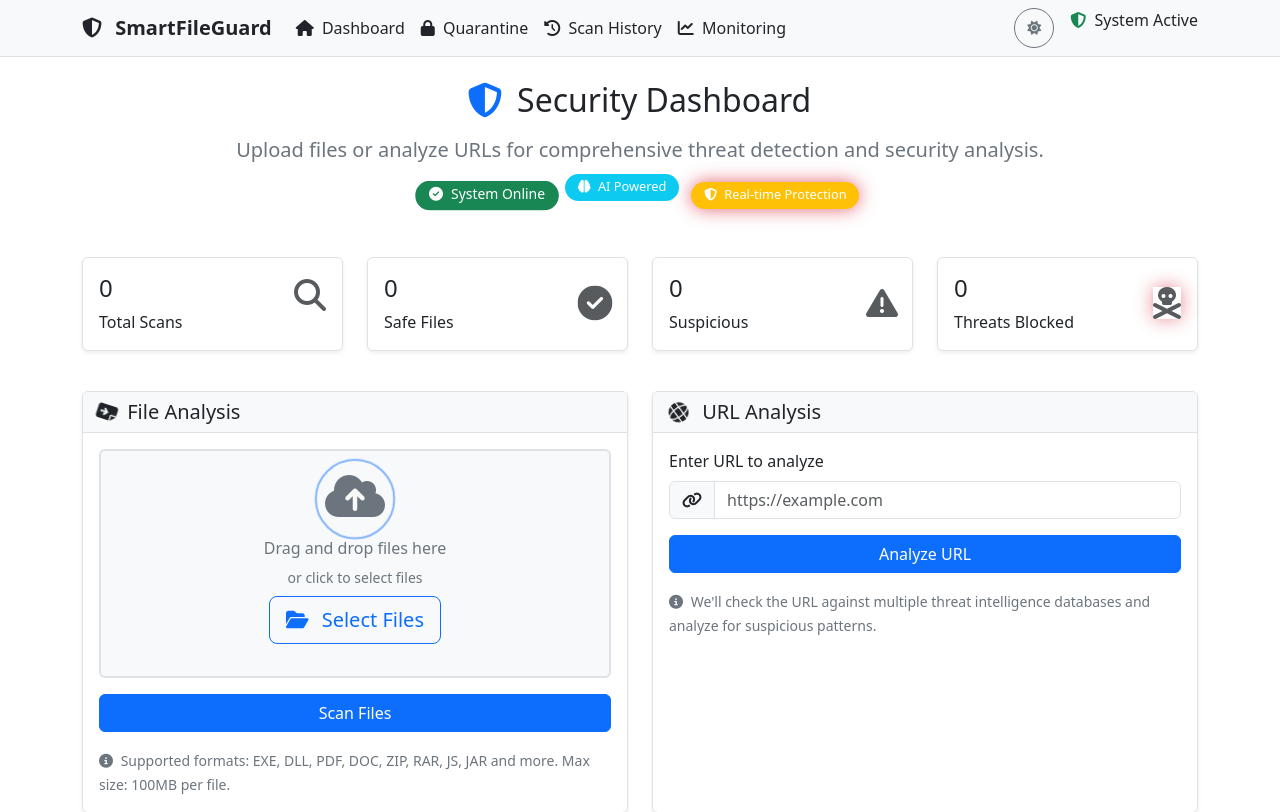
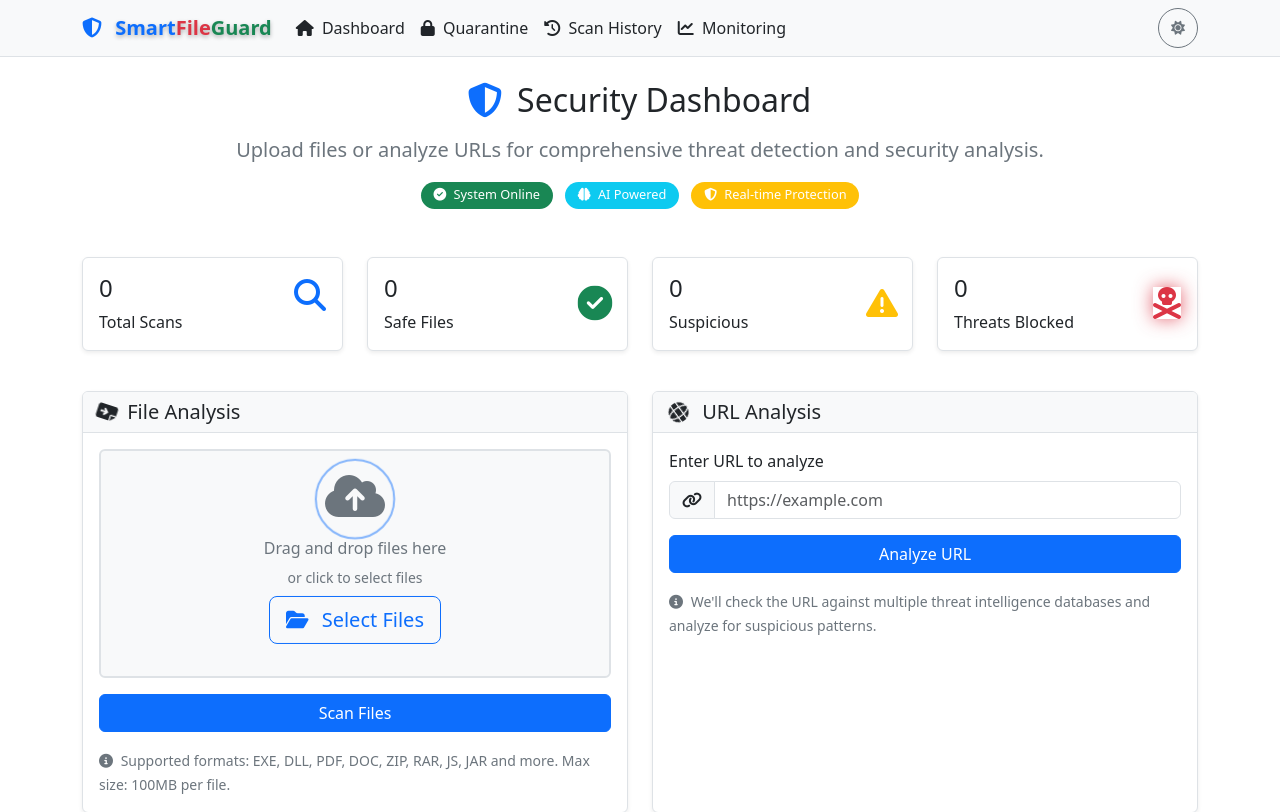
Before and after one commit to AmoakoJoseph/SmartFileGuard, a Flask app: page / in a window 1280 px wide. Shown: the top 812 px of the page. Run offline with Flask 3, Linux system fonts and the light colour scheme; some libraries are stand-ins or nearby versions.

Commit message:
Enhance UI with new brand text styling and improved icon color coding. Update navbar branding and badge animations for better visual appeal.

```diff
--- a/templates/base.html
+++ b/templates/base.html
@@ -54,6 +54,39 @@
 
         .navbar-brand, .nav-link, .navbar-text {
             color: var(--text-primary) !important;
+        }
+
+        /* Creative brand text styling */
+        .brand-text {
+            font-weight: bold;
+            font-size: 1.25rem;
+            text-shadow: 0 2px 4px rgba(0, 0, 0, 0.3);
+            transition: all 0.3s ease;
+        }
+
+        .brand-text:hover {
+            transform: scale(1.05);
+            text-shadow: 0 4px 8px rgba(0, 0, 0, 0.4);
+        }
+
+        .brand-text span {
+            display: inline-block;
+            transition: all 0.3s ease;
+        }
+
+        .brand-text:hover span:nth-child(1) {
+            color: #007bff !important;
+            text-shadow: 0 0 10px rgba(0, 123, 255, 0.5);
+        }
+
+        .brand-text:hover span:nth-child(2) {
+            color: #dc3545 !important;
+            text-shadow: 0 0 10px rgba(220, 53, 69, 0.5);
+        }
+
+        .brand-text:hover span:nth-child(3) {
+            color: #28a745 !important;
+            text-shadow: 0 0 10px rgba(40, 167, 69, 0.5);
         }
 
         .card {
@@ -446,8 +479,10 @@
     <nav class="navbar navbar-expand-lg navbar-dark bg-dark border-bottom">
         <div class="container">
             <a class="navbar-brand" href="{{ url_for('index') }}">
-                <i class="fas fa-shield-alt me-2"></i>
-                SmartFileGuard
+                <i class="fas fa-shield-alt me-2 text-primary"></i>
+                <span class="brand-text">
+                    <span class="text-primary">Smart</span><span class="text-danger">File</span><span class="text-success">Guard</span>
+                </span>
             </a>
 
             <button class="navbar-toggler" type="button" data-bs-toggle="collapse" data-bs-target="#navbarNav">
@@ -479,16 +514,10 @@
                 </ul>
 
                 <ul class="navbar-nav">
-                    <li class="nav-item me-3">
+                    <li class="nav-item">
                         <button class="btn btn-outline-secondary btn-sm" id="themeToggle" title="Toggle Theme">
                             <i class="fas fa-sun" id="themeIcon"></i>
                         </button>
-                    </li>
-                    <li class="nav-item">
-                        <span class="navbar-text">
-                            <i class="fas fa-shield-alt text-success me-1 animate-pulse"></i>
-                            System Active
-                        </span>
                     </li>
                 </ul>
             </div>
--- a/templates/index.html
+++ b/templates/index.html
@@ -16,15 +16,15 @@
                     Upload files or analyze URLs for comprehensive threat detection and security analysis.
                 </p>
                 <div class="mt-3 animate-fade-in-up" style="animation-delay: 0.4s;">
-                    <span class="badge bg-success me-2 animate-pulse">
+                    <span class="badge bg-success me-2">
                         <i class="fas fa-check-circle me-1"></i>
                         System Online
                     </span>
-                    <span class="badge bg-info me-2 animate-bounce">
+                    <span class="badge bg-info me-2">
                         <i class="fas fa-brain me-1"></i>
                         AI Powered
                     </span>
-                    <span class="badge bg-warning animate-glow">
+                    <span class="badge bg-warning">
                         <i class="fas fa-shield-alt me-1"></i>
                         Real-time Protection
                     </span>
@@ -44,7 +44,7 @@
                             <p class="card-text">Total Scans</p>
                         </div>
                         <div class="align-self-center">
-                            <i class="fas fa-search fa-2x opacity-75 animate-bounce"></i>
+                            <i class="fas fa-search fa-2x text-primary animate-bounce"></i>
                         </div>
                     </div>
                 </div>
@@ -60,7 +60,7 @@
                             <p class="card-text">Safe Files</p>
                         </div>
                         <div class="align-self-center">
-                            <i class="fas fa-check-circle fa-2x opacity-75 animate-pulse"></i>
+                            <i class="fas fa-check-circle fa-2x text-success animate-pulse"></i>
                         </div>
                     </div>
                 </div>
@@ -76,7 +76,7 @@
                             <p class="card-text">Suspicious</p>
                         </div>
                         <div class="align-self-center">
-                            <i class="fas fa-exclamation-triangle fa-2x opacity-75 animate-shake"></i>
+                            <i class="fas fa-exclamation-triangle fa-2x text-warning animate-shake"></i>
                         </div>
                     </div>
                 </div>
@@ -92,7 +92,7 @@
                             <p class="card-text">Threats Blocked</p>
                         </div>
                         <div class="align-self-center">
-                            <i class="fas fa-skull-crossbones fa-2x opacity-75 animate-glow"></i>
+                            <i class="fas fa-skull-crossbones fa-2x text-danger animate-glow"></i>
                         </div>
                     </div>
                 </div>
```
